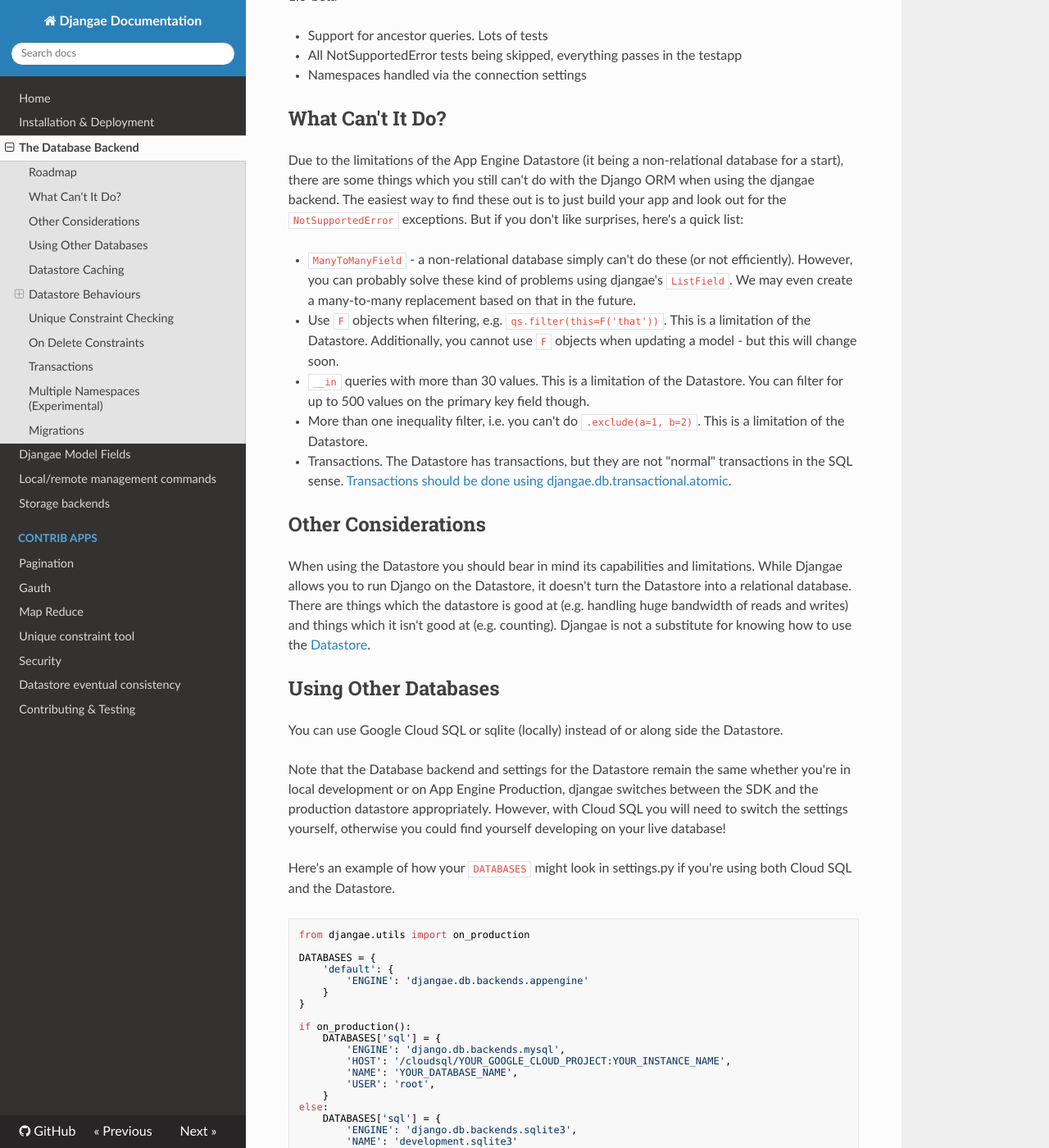
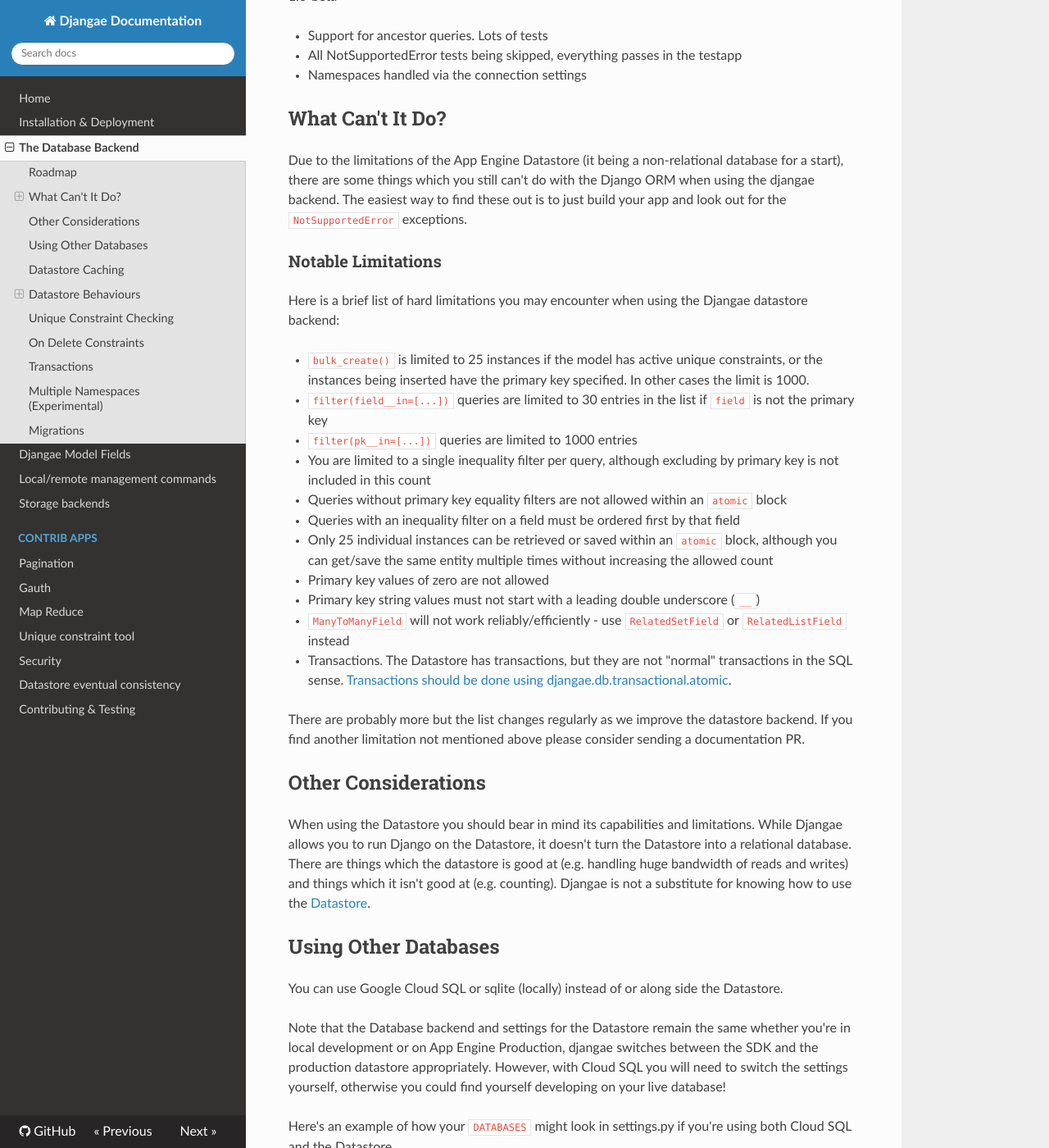
Before and after one commit to wittfabian/djangae, an MkDocs documentation site: the page built from docs/db_backend.md, in a window 1280 px wide and 1400 px high, scrolled down 741 px. Shown: the whole window at 82% size. Built offline with MkDocs 1.6.1, drawn with Linux system fonts in a browser that asks for light colours; nearby versions of some CDN libraries; old or Windows-style settings are respelled for this version of MkDocs.

Commit message:
Improve the documentation of limitations

```diff
--- a/docs/db_backend.md
+++ b/docs/db_backend.md
@@ -29,20 +29,29 @@
 
 Due to the limitations of the App Engine Datastore (it being a non-relational database for a start), there are some
 things which you still can't do with the Django ORM when using the djangae backend.  The easiest way to find these out
-is to just build your app and look out for the `NotSupportedError` exceptions.  But if you don't like surprises, here's
-a quick list:
+is to just build your app and look out for the `NotSupportedError` exceptions.
 
-* `ManyToManyField` - a non-relational database simply can't do these (or not efficiently).  However, you can probably
-  solve these kind of problems using djangae's `ListField`.  We may even create a many-to-many replacement based on
-  that in the future.
-* Use `F` objects when filtering, e.g. `qs.filter(this=F('that'))`. This is a limitation of the Datastore. Additionally,
-  you cannot use `F` objects when updating a model - but this will change soon.
-* `__in` queries with more than 30 values.  This is a limitation of the Datastore.  You can filter for up to 500 values
-  on the primary key field though.
-* More than one inequality filter, i.e. you can't do `.exclude(a=1, b=2)`.  This is a limitation of the Datastore.
-* Transactions.  The Datastore has transactions, but they are not "normal" transactions in the SQL sense. [Transactions
+### Notable Limitations
+
+Here is a brief list of hard limitations you may encounter when using the Djangae datastore backend:
+
+ - `bulk_create()` is limited to 25 instances if the model has active unique constraints, or the instances being inserted have
+   the primary key specified. In other cases the limit is 1000.
+ - `filter(field__in=[...])` queries are limited to 30 entries in the list if `field` is not the primary key
+ - `filter(pk__in=[...])` queries are limited to 1000 entries
+ - You are limited to a single inequality filter per query, although excluding by primary key is not included in this count
+ - Queries without primary key equality filters are not allowed within an `atomic` block
+ - Queries with an inequality filter on a field must be ordered first by that field
+ - Only 25 individual instances can be retrieved or saved within an `atomic` block, although you can get/save the same entity
+   multiple times without increasing the allowed count
+ - Primary key values of zero are not allowed
+ - Primary key string values must not start with a leading double underscore (`__`)
+ - `ManyToManyField` will not work reliably/efficiently - use `RelatedSetField` or `RelatedListField` instead
+ - Transactions.  The Datastore has transactions, but they are not "normal" transactions in the SQL sense. [Transactions
   should be done using djangae.db.transactional.atomic](db_backend.md#transactions).
 
+There are probably more but the list changes regularly as we improve the datastore backend. If you find another limitation not
+mentioned above please consider sending a documentation PR.
 
 ## Other Considerations
 
```
